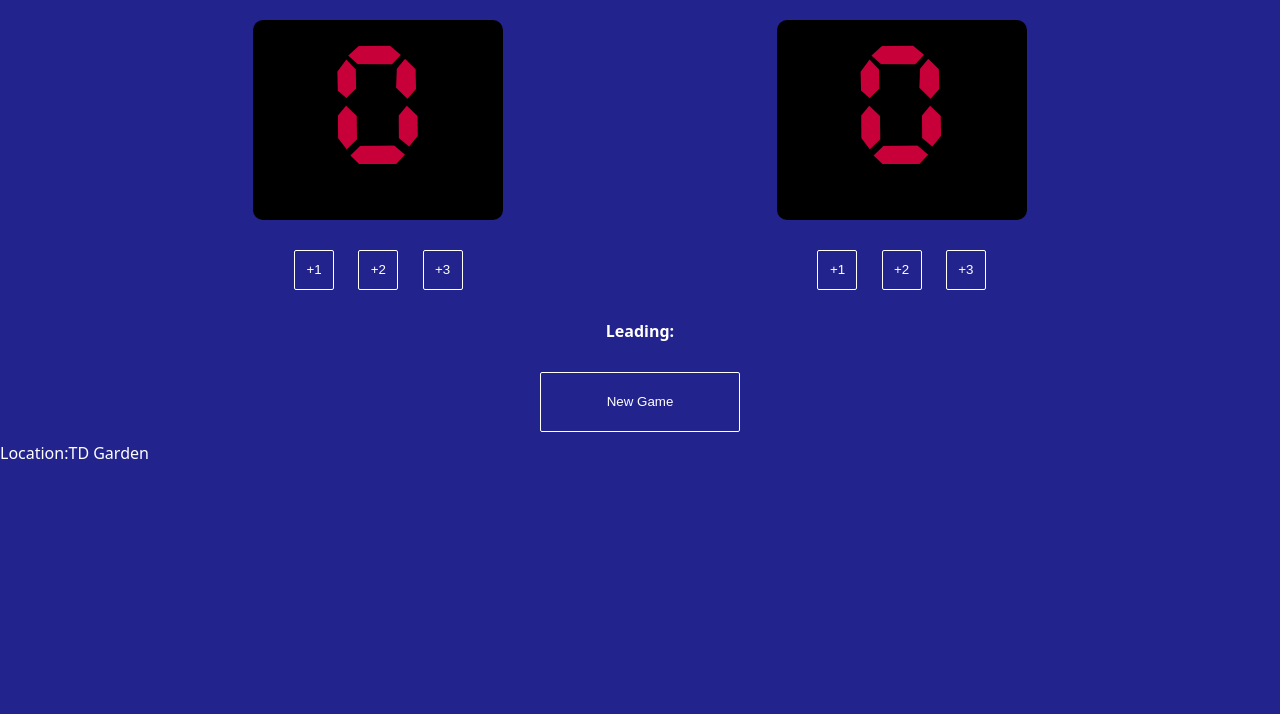
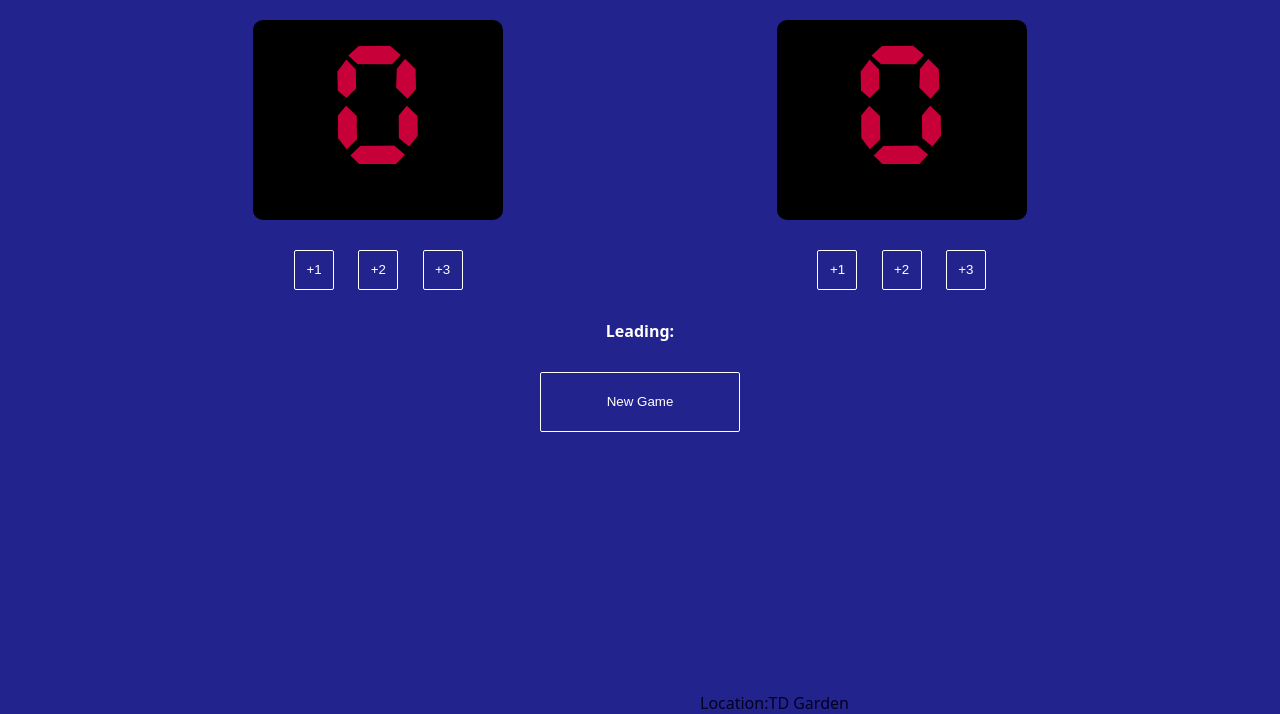
Before and after one commit to Venkat1abhinav/BasketBallCounter, a plain HTML site: page index.html in a window 1280 px wide. Shown: the part 86-800 px from the top of the page. Drawn offline with Linux system fonts and the light colour scheme.

Commit message:
styled footer
styled footer location

```diff
--- a/index.css
+++ b/index.css
@@ -87,3 +87,12 @@ button:hover {
     font-family: "cursed-timerUlil";
     src: url("fonts/CursedTimerUlil-Aznm.ttf");
 }
+
+footer {
+    position: absolute;
+    color: rgb(1, 1, 32);
+    text-align: center;
+    bottom: 0;
+    align-items: center;
+    left: 700;
+}
```
